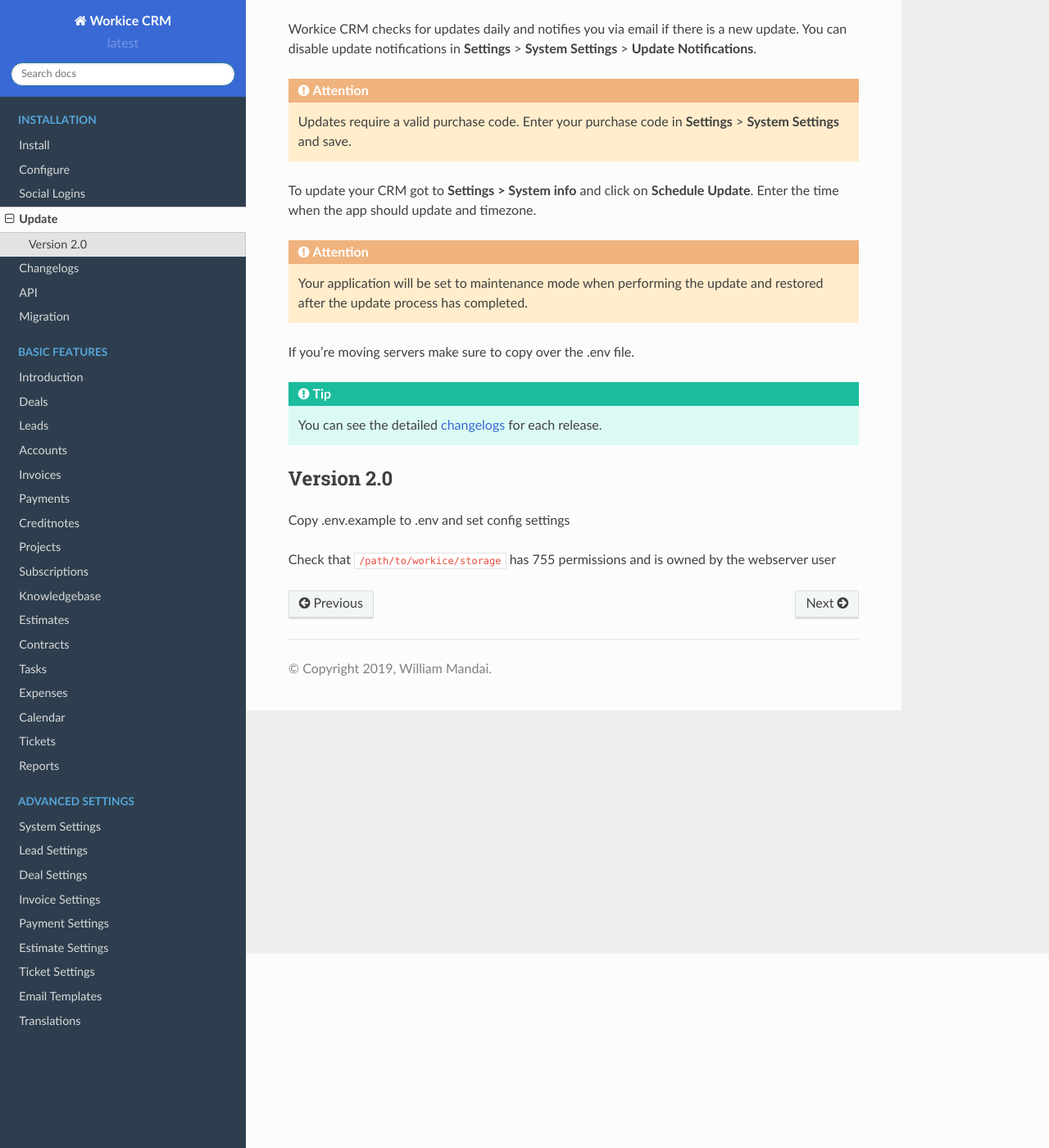
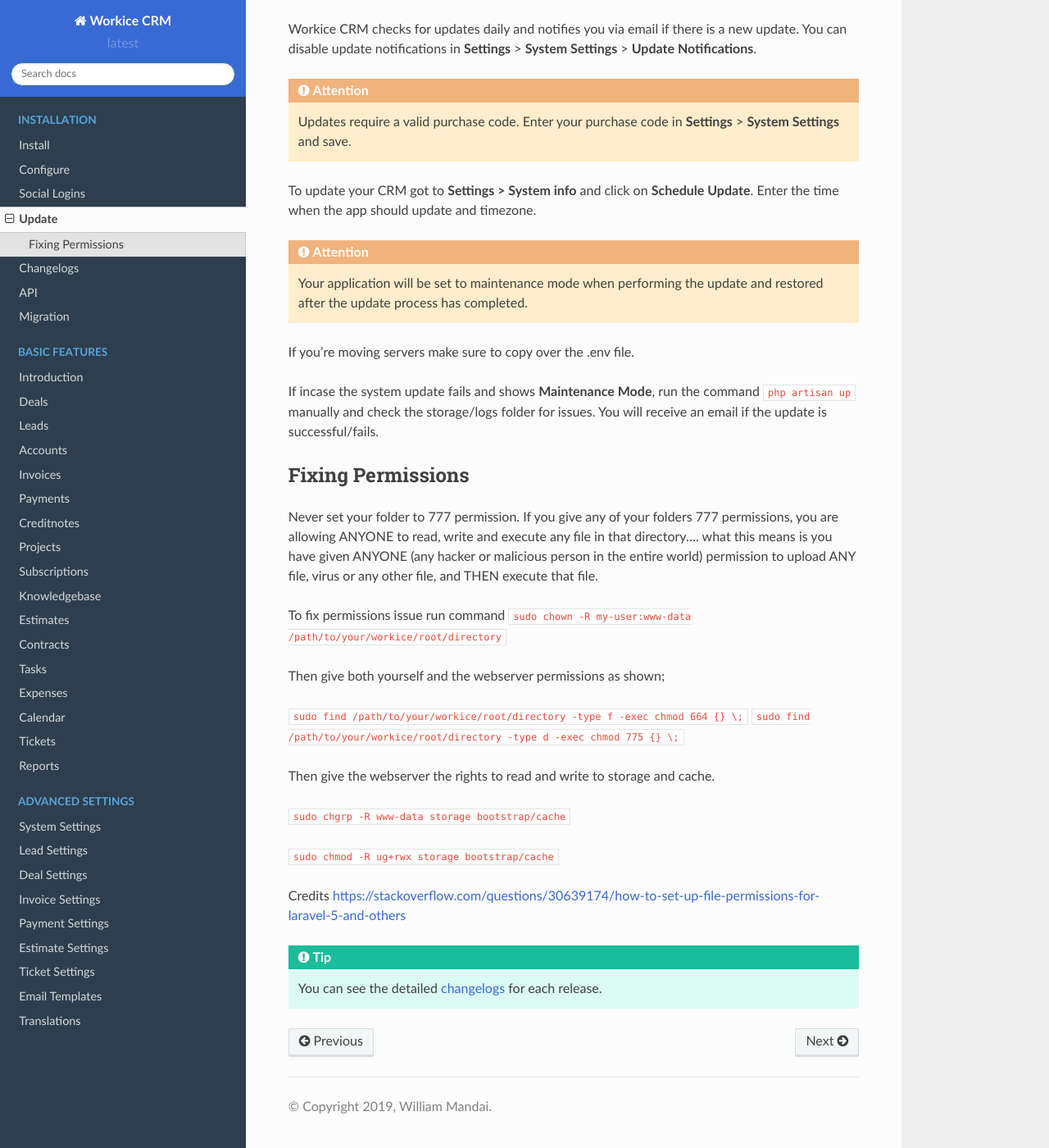
Before and after one commit to wmandai/workice-docs, a Sphinx documentation site: the page built from docs/source/update.rst, in a window 1280 px wide and 1400 px high, scrolled down 237 px. Shown: the whole window at 82% size. Built offline with Sphinx 7.4.7 and the Read the Docs theme 2.0.0, drawn with Linux system fonts in a browser that asks for light colours; some of the changed text lies outside the part shown.

Commit message:
Added app files permissions Modified changelogs

```diff
--- a/docs/source/install.rst
+++ b/docs/source/install.rst
@@ -183,7 +183,7 @@
 
    cd /path/to/workice
    chmod -R 775 storage
-   sudo chown -R ubuntu:www-data storage bootstrap public
+   sudo chown -R ubuntu:www-data storage bootstrap/cache public
 
 - Check your webserver log (ie, /var/log/apache2/error.log) and the application logs (storage/logs/laravel-error.log) for more details or set ``APP_DEBUG=true`` in .env
 - To resolve ``file_put_contents(...): failed to open stream: Permission denied`` run ``chmod -R 777 storage`` then ``chmod -R 755 storage``
--- a/docs/source/update.rst
+++ b/docs/source/update.rst
@@ -1,7 +1,7 @@
 Update
 ======
 
-.. NOTE:: We recommend backing up your database with mysqldump before updating the app.
+.. NOTE:: We recommend backing up your files and database before updating the app.
 
 Workice CRM checks for updates daily and notifies you via email if there is a new update. You can disable update notifications in **Settings** > **System Settings** > **Update Notifications**.
 
@@ -14,11 +14,27 @@
 
 If you're moving servers make sure to copy over the .env file.
 
+If incase the system update fails and shows **Maintenance Mode**, run the command ``php artisan up`` manually and check the storage/logs folder for issues.
+You will receive an email if the update is successful/fails.
+
+Fixing Permissions
+"""""""""""""""""""""
+Never set your folder to 777 permission.
+If you give any of your folders 777 permissions, you are allowing ANYONE to read, write and execute any file in that directory.... what this means is you have given ANYONE (any hacker or malicious person in the entire world) permission to upload ANY file, virus or any other file, and THEN execute that file.
+
+To fix permissions issue run command ``sudo chown -R my-user:www-data /path/to/your/workice/root/directory``
+
+Then give both yourself and the webserver permissions as shown;
+
+``sudo find /path/to/your/workice/root/directory -type f -exec chmod 664 {} \;``
+``sudo find /path/to/your/workice/root/directory -type d -exec chmod 775 {} \;``
+
+Then give the webserver the rights to read and write to storage and cache.
+
+``sudo chgrp -R www-data storage bootstrap/cache``
+
+``sudo chmod -R ug+rwx storage bootstrap/cache``
+
+Credits https://stackoverflow.com/questions/30639174/how-to-set-up-file-permissions-for-laravel-5-and-others
+
 .. TIP:: You can see the detailed `changelogs </changelog.html>`_ for each release.
-
-Version 2.0
-"""""""""""
-
-Copy .env.example to .env and set config settings
-
-Check that ``/path/to/workice/storage`` has 755 permissions and is owned by the webserver user
```
Also changed, not shown: docs/source/changelogs.rst (+10 -0 lines).
